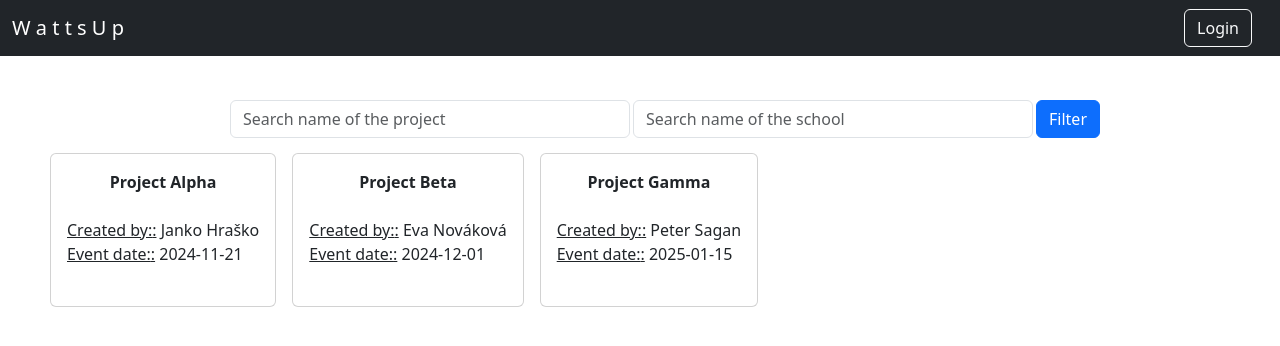
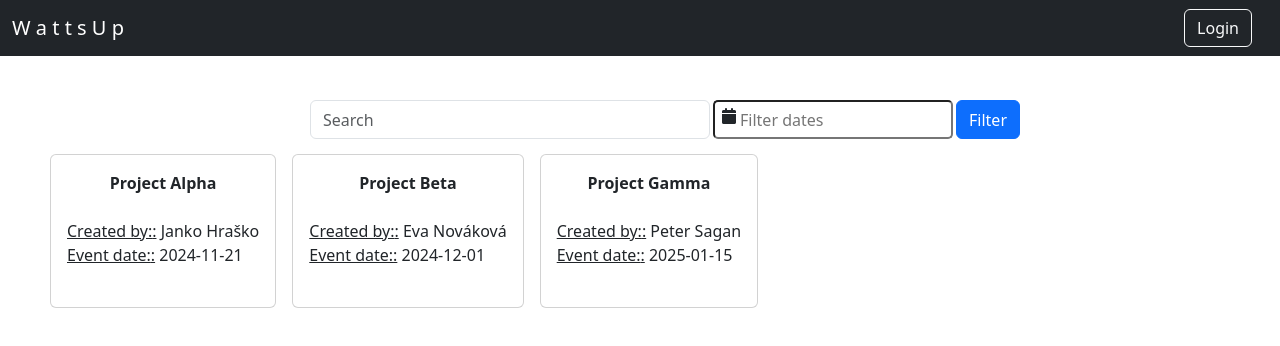
Before and after one commit to matejkrsek/uu_wattsUp_FE_test, a React (Create React App) app: page / in a window 1280 px wide. Shown: the top 346 px of the page. Built offline with nearby package versions, Linux system fonts and the light colour scheme.

Commit message:
datepicker

```diff
--- a/package.json
+++ b/package.json
@@ -3,6 +3,7 @@
   "version": "0.1.0",
   "private": true,
   "dependencies": {
+    "@fortawesome/fontawesome-free": "^6.7.1",
     "@mdi/react": "^1.6.1",
     "@testing-library/jest-dom": "^5.17.0",
     "@testing-library/react": "^13.4.0",
@@ -10,10 +11,12 @@
     "bootstrap": "^5.3.3",
     "react": "^18.3.1",
     "react-bootstrap": "^2.10.5",
+    "react-datepicker": "^7.5.0",
     "react-dom": "^18.3.1",
     "react-router": "^6.28.0",
     "react-router-dom": "^6.28.0",
     "react-scripts": "5.0.1",
+    "styled-components": "^6.1.13",
     "web-vitals": "^2.1.4"
   },
   "scripts": {
--- /dev/null
+++ b/src/bricks/DateRangePicker.jsx
@@ -0,0 +1,47 @@
+import React, { useState, useEffect } from "react";
+import DatePicker from "react-datepicker";
+import "react-datepicker/dist/react-datepicker.css";
+import "@fortawesome/fontawesome-free/css/all.css";
+import styled from "styled-components";
+
+// umožňuje přepsat defaultní css atributy DatePickeru
+const Styles = styled.div`
+  .react-datepicker-wrapper,
+  .react-datepicker__input-container,
+  .react-datepicker__input-container input {
+    width: 240px;
+    border-radius: 5px; /* Round the input */
+  }
+
+  .react-datepicker__close-icon::before,
+  .react-datepicker__close-icon::after {
+    background-color: red;
+  }
+`;
+
+function DateRangePicker() {
+  const [dateRange, setDateRange] = useState([null, null]);
+  const [startDate, endDate] = dateRange;
+
+  return (
+    <div>
+      <Styles>
+        <DatePicker
+          showIcon
+          icon="fa fa-calendar"
+          selectsRange={true}
+          startDate={startDate}
+          endDate={endDate}
+          onChange={(update) => {
+            setDateRange(update);
+          }}
+          isClearable={true}
+          placeholderText="Filter dates"
+          style={{ width: "350px" }}
+        />
+      </Styles>
+    </div>
+  );
+}
+
+export default DateRangePicker;
--- a/src/bricks/OverviewInterface.jsx
+++ b/src/bricks/OverviewInterface.jsx
@@ -1,5 +1,6 @@
 import React, { useState } from "react";
 import { Button } from "react-bootstrap";
+import DateRangePicker from "./DateRangePicker";
 
 const OverviewInterface = () => {
   const [filters, setFilters] = useState({
@@ -8,7 +9,7 @@ const OverviewInterface = () => {
     dates: "",
   });
 
-  const [name, setName] = useState("");
+  const [search, setSearch] = useState("");
   const [schoolName, setSchoolName] = useState("");
   // const [dates, setDates] = useState("");
 
@@ -21,13 +22,13 @@ const OverviewInterface = () => {
       {/* filtry + filter button */}
       <div
         style={{
-          color: "red",
           display: "flex",
           flexDirection: "row",
           justifyContent: "center",
           gap: "3px",
         }}
       >
+        {/*zastřešuje jak hledání názvu projektu, tak hledání názvu školy*/}
         <input
           type="text"
           className="form-control"
@@ -36,22 +37,12 @@ const OverviewInterface = () => {
             maxWidth: "400px",
             minWidth: "300px",
           }}
-          placeholder="Search name of the project"
-          value={name}
-          onChange={(e) => setName(e.target.value)}
+          placeholder="Search"
+          value={search}
+          onChange={(e) => setSearch(e.target.value)}
         />
-        <input
-          type="text"
-          className="form-control"
-          style={{
-            width: "80vw",
-            maxWidth: "400px",
-            minWidth: "300px",
-          }}
-          placeholder="Search name of the school"
-          value={schoolName}
-          onChange={(e) => setSchoolName(e.target.value)}
-        />
+        <DateRangePicker />
+
         <Button onClick={handleFilters()}>Filter</Button>
       </div>
 
--- a/src/routes/ProjectR.js
+++ b/src/routes/ProjectR.js
@@ -1,15 +1,15 @@
-import React, {useContext} from "react";
+import React, { useContext } from "react";
 
 import "../App.css";
-
+import DateRangePicker from "../bricks/DateRangePicker";
 
 function ProjectR() {
-
-   return (
-      <div style={{ marginTop:"100px" }}>
-         "Routa - project"
-      </div>
-   );
-};
+  return (
+    <div style={{ marginTop: "100px" }}>
+      "Routa - project"
+      <DateRangePicker />
+    </div>
+  );
+}
 
 export default ProjectR;
```
Also changed, not shown: 1 other file (tests, documents, lock files or other folders).
